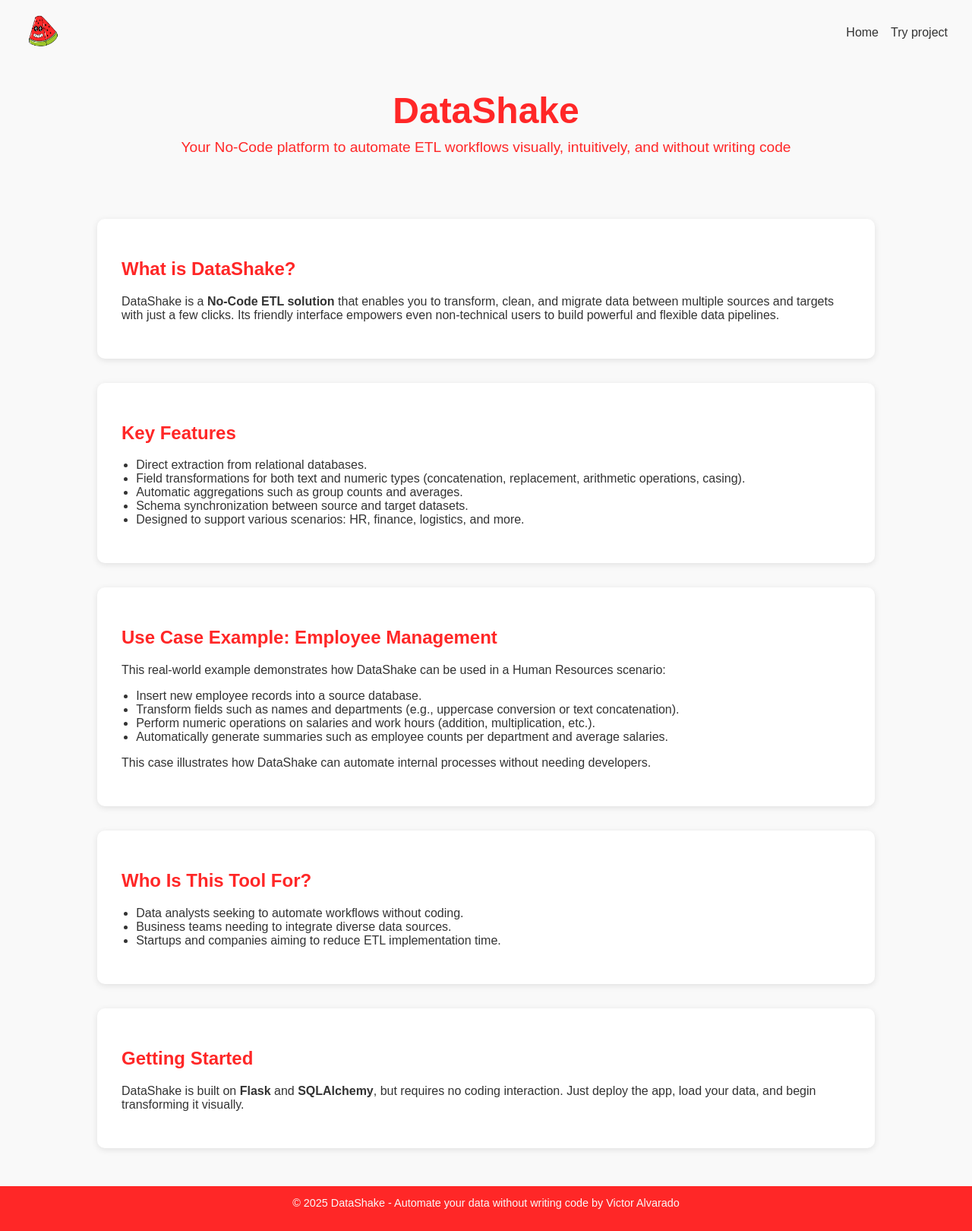
After one commit to victor-alvop/MySite, a Flask app: page /docs in a window 1280 px wide. The commit adds this page. Shown: the whole page at 76% size. Run offline with Flask 3, Linux system fonts and the light colour scheme; parts of the project's set-up code (start-up, migrations or seed data) failed here and were passed over.

Commit message:
Docs page and donwload CV function

```diff
--- a/app/routes/datashake.py
+++ b/app/routes/datashake.py
@@ -6,6 +6,10 @@ from app.database import db_source, db_target
 from decimal import Decimal
 
 datashake_bp = Blueprint('datashake', __name__)
+
+@datashake_bp.route('/docs')
+def datashakeDocs():
+    return render_template('datashakeDocs.html')
 
 @datashake_bp.route("/datashake", methods=["GET", "POST"])
 def datashake_index():
--- /dev/null
+++ b/app/static/css/datashakeDocs.css
@@ -0,0 +1,107 @@
+/* Paleta de colores */
+:root {
+    --primary-color: #ff2727; /* Rojo principal */
+    --secondary-color: #ff2727; /* Azul oscuro */
+    --accent-color: #ffd700; /* Amarillo dorado */
+    --background-color: #f9f9f9; /* Fondo claro */
+    --text-color: #333; /* Texto oscuro */
+    --footer-color: #777; /* Texto footer */
+}
+
+body {
+    font-family: Arial, sans-serif;
+    margin: 0;
+    padding: 0;
+    background: var(--background-color);
+    color: var(--text-color);
+}
+
+header {
+    display: flex;
+    justify-content: space-between;
+    align-items: center;
+    padding: 1rem 2rem;
+}
+
+
+nav ul {
+    list-style: none;
+    display: flex;
+    gap: 1rem;
+}
+
+nav li {
+    cursor: pointer;
+    position: relative;
+}
+
+nav li::after {
+    content: '';
+    position: absolute;
+    width: 0;
+    height: 2px;
+    left: 0;
+    bottom: -4px;
+    background-color: var(--text-color);
+    transition: width 0.3s ease;
+}
+
+nav li:hover::after {
+    width: 100%;
+}
+
+li a{
+    text-decoration: none;
+    color: inherit;
+    display: block;
+}
+
+  .page-title {
+    color: white;
+    padding: 2em;
+    text-align: center;
+  }
+
+  .page-title h1 {
+    font-size: 3em;
+    margin: 0;
+    color: #ff2727;
+  }
+
+  .page-title p {
+    font-size: 1.2em;
+    margin-top: 0.5em;
+        color: #ff2727;
+  }
+
+  section {
+    padding: 2em;
+    max-width: 960px;
+    margin: auto;
+    background: white;
+    margin-top: 2em;
+    border-radius: 10px;
+    box-shadow: 0 2px 8px rgba(0, 0, 0, 0.1);
+  }
+
+  h2 {
+    color: var(--primary-color);
+  }
+
+  ul {
+    padding-left: 1.2em;
+  }
+
+  footer {
+    text-align: center;
+    padding: 1em;
+    font-size: 0.9em;
+    color: var(--footer-color);
+    background-color: var(--secondary-color);
+    margin-top: 50px;
+  }
+
+  footer p {
+    color: #f9f9f9;
+    margin-top: 0;
+  }
--- /dev/null
+++ b/app/templates/datashakeDocs.html
@@ -0,0 +1,78 @@
+<!DOCTYPE html>
+<html lang="en">
+<head>
+    <meta charset="UTF-8">
+    <meta name="viewport" content="width=device-width, initial-scale=1.0">
+    <title>DataShake - No-Code Intelligent ETL Platform</title>
+    <link rel="stylesheet" href="{{ url_for('static', filename='css/dataShakeDocs.css') }}">
+</head>
+<body>
+    <header>
+        <div class="logo">
+            <img src="{{ url_for('static', filename='assets/img/DataShakeLogo-NoBackground.png') }}" width="50px" height="50px" alt="Logo">
+        </div>
+        <nav class="nav-buttons">
+        <ul>
+            <li data-target="experience">
+                <a href="{{ url_for('home.home') }}">Home</a>
+            </li>
+            <li>
+                <a href="{{ url_for('datashake.datashake_index') }}" class="btn">Try project</a>
+            </li>
+        </ul>
+        </nav>
+    </header>
+
+    <div class="page-title">
+        <h1>DataShake</h1>
+        <p>Your No-Code platform to automate ETL workflows visually, intuitively, and without writing code</p>
+    </div>
+
+    <section>
+        <h2>What is DataShake?</h2>
+        <p>DataShake is a <strong>No-Code ETL solution</strong> that enables you to transform, clean, and migrate data between multiple sources and targets with just a few clicks. Its friendly interface empowers even non-technical users to build powerful and flexible data pipelines.</p>
+    </section>
+
+    <section>
+        <h2>Key Features</h2>
+        <ul>
+        <li>Direct extraction from relational databases.</li>
+        <li>Field transformations for both text and numeric types (concatenation, replacement, arithmetic operations, casing).</li>
+        <li>Automatic aggregations such as group counts and averages.</li>
+        <li>Schema synchronization between source and target datasets.</li>
+        <li>Designed to support various scenarios: HR, finance, logistics, and more.</li>
+        </ul>
+    </section>
+
+    <section>
+        <h2>Use Case Example: Employee Management</h2>
+        <p>This real-world example demonstrates how DataShake can be used in a Human Resources scenario:</p>
+        <ul>
+        <li>Insert new employee records into a source database.</li>
+        <li>Transform fields such as names and departments (e.g., uppercase conversion or text concatenation).</li>
+        <li>Perform numeric operations on salaries and work hours (addition, multiplication, etc.).</li>
+        <li>Automatically generate summaries such as employee counts per department and average salaries.</li>
+        </ul>
+        <p>This case illustrates how DataShake can automate internal processes without needing developers.</p>
+    </section>
+
+    <section>
+        <h2>Who Is This Tool For?</h2>
+        <ul>
+        <li>Data analysts seeking to automate workflows without coding.</li>
+        <li>Business teams needing to integrate diverse data sources.</li>
+        <li>Startups and companies aiming to reduce ETL implementation time.</li>
+        </ul>
+    </section>
+
+    <section>
+        <h2>Getting Started</h2>
+        <p>DataShake is built on <strong>Flask</strong> and <strong>SQLAlchemy</strong>, but requires no coding interaction. Just deploy the app, load your data, and begin transforming it visually.</p>
+    </section>
+
+    <footer>
+        <p>© 2025 DataShake - Automate your data without writing code by Victor Alvarado</p>
+    </footer>
+
+</body>
+</html>
--- a/app/templates/index.html
+++ b/app/templates/index.html
@@ -22,7 +22,7 @@
   <section class="hero">
     <h1>Hi <span>I´m Víctor 👋</span> a software engineer crafting smart solutions through <span>data</span> and <span>code.</span></h1>
     <div class="cta">
-      <button>Download CV</button>
+      <a href="{{ url_for('static', filename='pdf/VictorAlvarado-ES-MX.pdf') }}" download="VictorAlvarado-SoftwareEngineer.pdf"><button>Download CV</button></a>
       <a href="https://www.linkedin.com/in/victor-aapv/" target="_blank"><button>LinkedIn</button></a>
       <a href="mailto:vmalvaradop0@gmail.com"><button>Email</button></a>
       <a href="https://github.com/victor-alvop" target="_blank"><button>Github</button></a>
@@ -119,9 +119,9 @@
           <span class="tag" id="tag-etl"> ETL</span>
         </div>
         <p>After a shake, everything just hits different. This is a no code ETL tool perfect to extract, transform and load data from different Databases.</p>
-        <a href="{{ url_for('datashake.datashake_index') }}">
+          <a href="{{ url_for('datashake.datashake_index') }}">
             <button>Try</button>
-        </a>
+          </a>
       </div>
       <div class="card">
         <img src="{{ url_for('static', filename='assets/img/youtubeAnalizer.png') }}"/>
```
Also changed, not shown: app/static/css/styles.css (+12 -0 lines), 4 other files.
